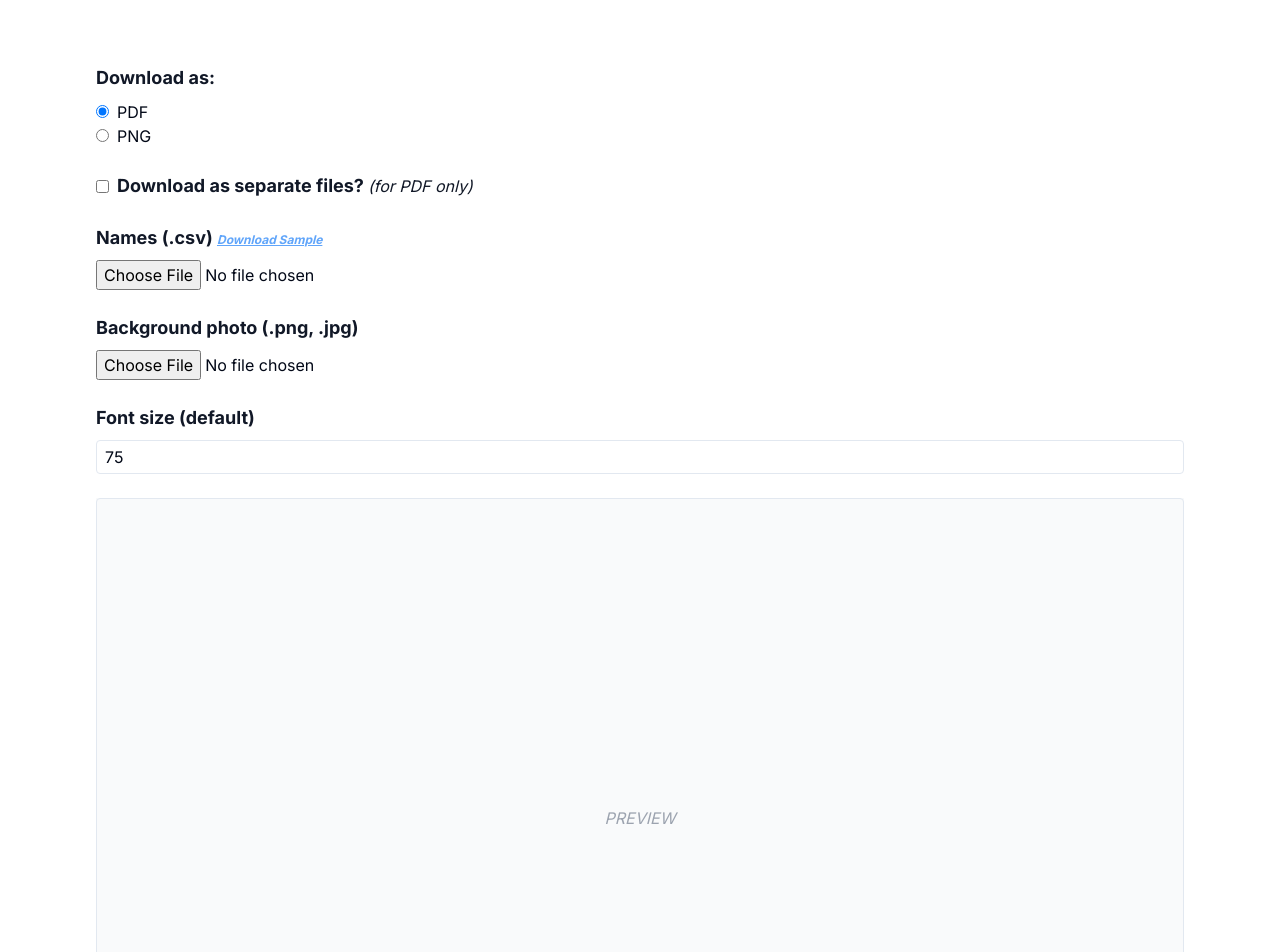
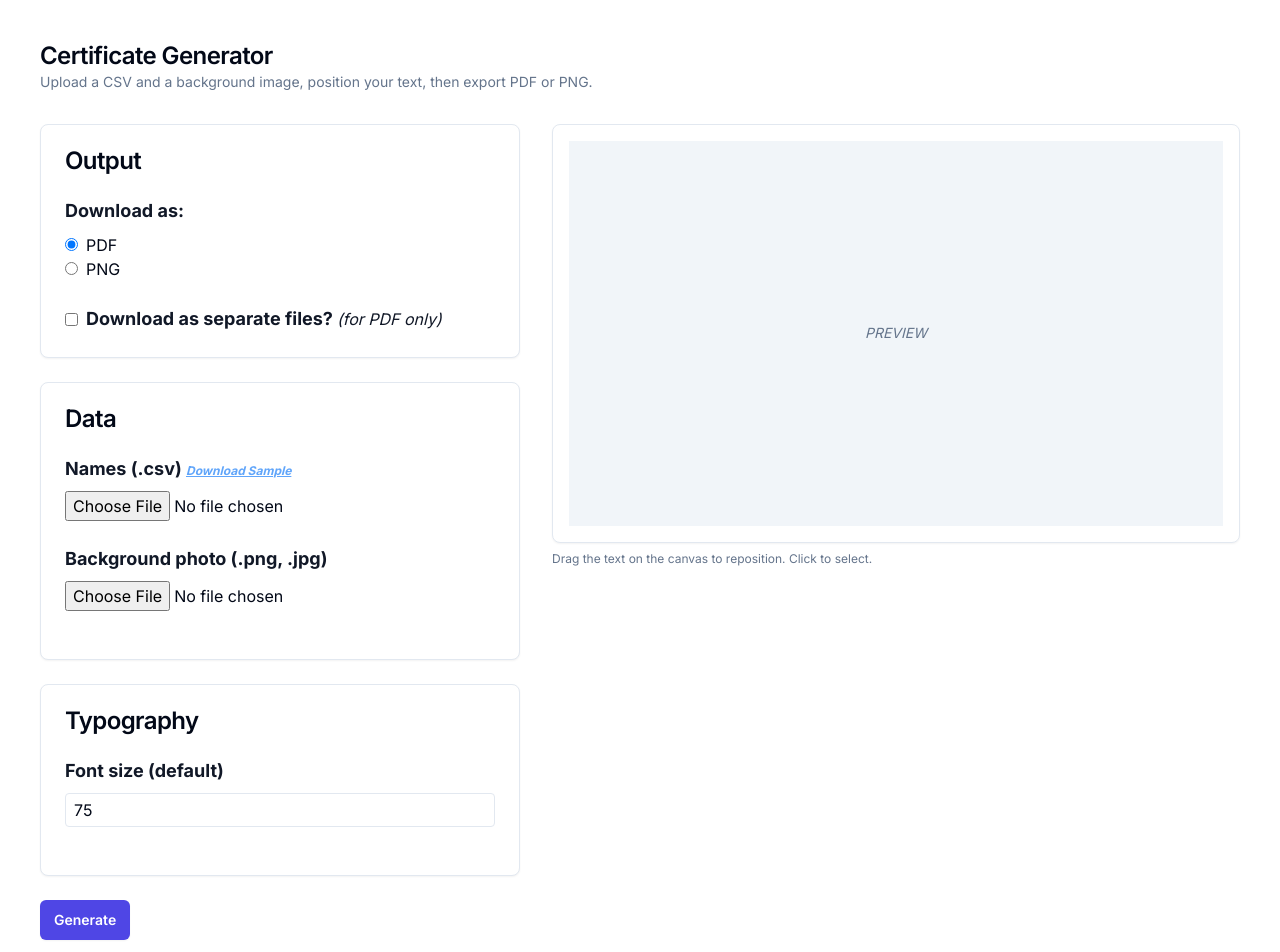
Before and after one commit to jrga03/cert-generator, a Next.js app: page / in a window 1280 px wide. Shown: the top 952 px of the page. Built offline with nearby package versions, Linux system fonts and the light colour scheme.

Commit message:
refactor: restructure page into card sections with sticky preview

```diff
--- a/src/app/page.css
+++ /dev/null
@@ -1,110 +0,0 @@
-/* .switch-bg input[type="checkbox"] {
-  height: 0;
-  width: 0;
-  visibility: hidden;
-}
-
-.switch-bg .switch-toggle {
-  cursor: pointer;
-  text-indent: -9999px;
-  width: 4rem;
-  height: 2rem;
-  background: grey;
-  display: block;
-  border-radius: 100px;
-  position: relative;
-}
-
-.switch-bg .switch-toggle:after {
-  content: "";
-  position: absolute;
-  top: 0.25rem;
-  left: 0.25rem;
-  width: 1.5rem;
-  height: 1.5rem;
-  background: #fff;
-  border-radius: 1.5rem;
-  transition: 0.3s;
-}
-
-.switch-bg input:checked + .switch-toggle {
-  background: #4f46e5;
-}
-
-.switch-bg input:checked + .switch-toggle:after {
-  left: calc(100% - 0.25rem);
-  transform: translateX(-100%);
-}
-
-.switch-bg .switch-toggle:active:after {
-  width: 2rem;
-} */
-
-/* Loader 1 */
-/* .loader-1 {
-  height: 32px;
-  width: 32px;
-  animation: loader-1-1 4.8s linear infinite;
-}
-
-@keyframes loader-1-1 {
-  0% {
-    transform: rotate(0deg);
-  }
-  100% {
-    transform: rotate(360deg);
-  }
-}
-.loader-1 span {
-  display: block;
-  position: absolute;
-  top: 0;
-  left: 0;
-  bottom: 0;
-  right: 0;
-  margin: auto;
-  height: 32px;
-  width: 32px;
-  clip: rect(0, 32px, 32px, 16px);
-  animation: loader-1-2 1.2s linear infinite;
-}
-
-@keyframes loader-1-2 {
-  0% {
-    transform: rotate(0deg);
-  }
-  100% {
-    transform: rotate(220deg);
-  }
-}
-.loader-1 span::after {
-  content: "";
-  position: absolute;
-  top: 0;
-  left: 0;
-  bottom: 0;
-  right: 0;
-  margin: auto;
-  height: 32px;
-  width: 32px;
-  clip: rect(0, 32px, 32px, 16px);
-  border: 3px solid #4f46e5;
-  border-radius: 50%;
-  animation: loader-1-3 1.2s cubic-bezier(0.77, 0, 0.175, 1) infinite;
-}
-
-@keyframes loader-1-3 {
-  0% {
-    transform: rotate(-140deg);
-  }
-  50% {
-    transform: rotate(-160deg);
-  }
-  100% {
-    transform: rotate(140deg);
-  }
-} */
-
-.canvas-container {
-  aspect-ratio: 1.7;
-}
--- a/src/app/page.js
+++ b/src/app/page.js
@@ -11,10 +11,9 @@ import { PAGE_HEIGHT, PAGE_WIDTH } from "@/utils/page-size";
 import { toast } from "sonner";
 import { Dialog, DialogContent, DialogHeader, DialogTitle } from "@/components/ui/dialog";
 import { Progress } from "@/components/ui/progress";
+import { Card, CardContent, CardHeader, CardTitle } from "@/components/ui/card";
 import { loadSettings, saveSettings, migrateLoadedSettings } from "@/utils/persistence";
 import { updateElement as updateElementHelper, parseCertCsv } from "@/utils/elements";
-
-import "./page.css";
 
 function Field({ label, labelFor, children, helperText }) {
   return (
@@ -271,9 +270,19 @@ export default function Home() {
         strategy="lazyOnload"
       />
 
-      <main className="flex justify-center items-center p-16">
-        <form className="w-full h-full" onSubmit={onSubmit} ref={formRef}>
-          <div className="container flex flex-col mx-auto">
+      <main className="container mx-auto p-6 lg:p-10">
+        <header className="mb-8">
+          <h1 className="text-2xl font-semibold tracking-tight">Certificate Generator</h1>
+          <p className="text-sm text-muted-foreground">
+            Upload a CSV and a background image, position your text, then export PDF or PNG.
+          </p>
+        </header>
+
+        <div className="grid gap-8 lg:grid-cols-[minmax(0,480px)_1fr]">
+          <form ref={formRef} onSubmit={onSubmit} className="space-y-6">
+            <Card>
+              <CardHeader><CardTitle>Output</CardTitle></CardHeader>
+              <CardContent className="space-y-4">
                 <Field label="Download as:" labelFor="type">
                   <div>
                     <input
@@ -314,15 +323,17 @@ export default function Home() {
                     checked={separate}
                     onChange={(e) => setSeparate(e.target.checked)}
                   />
-              {/* <label htmlFor="separate" className="switch-toggle">
-                Toggle
-              </label> */}
                   <label htmlFor="separate" className="ml-2 font-bold text-lg text-gray-900">
                     Download as separate files?
                   </label>
                   <span className="ml-1 italic text-gray-900">(for PDF only)</span>
                 </div>
+              </CardContent>
+            </Card>
 
+            <Card>
+              <CardHeader><CardTitle>Data</CardTitle></CardHeader>
+              <CardContent className="space-y-4">
                 <Field
                   label={
                     <div>
@@ -348,6 +359,23 @@ export default function Home() {
                   {csvError && <p className="mt-1 text-sm text-red-600">{csvError}</p>}
                 </Field>
 
+                <div className="flex flex-row gap-4">
+                  <Field label="Background photo (.png, .jpg)" labelFor="bgPhoto">
+                    <input
+                      id="bgPhoto"
+                      name="bgPhoto"
+                      type="file"
+                      accept=".png, .jpg"
+                      required
+                      onChange={onChangeBgPhoto}
+                    />
+                  </Field>
+
+                  <div className="w-20 h-20">
+                    {bgPhoto && <img className="w-full h-full object-contain" src={bgPhoto} alt="" />}
+                  </div>
+                </div>
+
                 {csvRows && csvRows.length > 0 && (
                   <Field label="Preview row" labelFor="previewRow">
                     <select
@@ -368,24 +396,12 @@ export default function Home() {
                     </select>
                   </Field>
                 )}
+              </CardContent>
+            </Card>
 
-            <div className="flex flex-row gap-4">
-              <Field label="Background photo (.png, .jpg)" labelFor="bgPhoto">
-                <input
-                  id="bgPhoto"
-                  name="bgPhoto"
-                  type="file"
-                  accept=".png, .jpg"
-                  required
-                  onChange={onChangeBgPhoto}
-                />
-              </Field>
-
-              <div className="w-20 h-20">
-                {bgPhoto && <img className="w-full h-full object-contain" src={bgPhoto} alt="" />}
-              </div>
-            </div>
-
+            <Card>
+              <CardHeader><CardTitle>Typography</CardTitle></CardHeader>
+              <CardContent className="space-y-4">
                 <Field label="Font size (default)" labelFor="globalFontSize">
                   <input
                     className="border px-2 py-1 rounded"
@@ -477,22 +493,8 @@ export default function Home() {
                     </div>
                   </Field>
                 )}
-
-            <div className="canvas-container w-full h-auto bg-gray-50 relative">
-              <canvas
-                className="w-full h-full touch-none"
-                ref={canvasRef}
-                onPointerDown={onPointerDownCanvas}
-                onPointerMove={onPointerMoveCanvas}
-                onPointerUp={onPointerUpCanvas}
-                onPointerCancel={onPointerUpCanvas}
-              />
-              {!hasPreview && (
-                <div className="absolute inset-0 border rounded italic uppercase flex items-center justify-center text-gray-400">
-                  Preview
-                </div>
-              )}
-            </div>
+              </CardContent>
+            </Card>
 
             <button
               type="submit"
@@ -504,8 +506,33 @@ export default function Home() {
             >
               {isGenerating ? "Generating…" : "Generate"}
             </button>
+          </form>
+
+          <aside className="lg:sticky lg:top-6 self-start space-y-2">
+            <Card>
+              <CardContent className="p-4">
+                <div className="aspect-[1.7] w-full bg-muted relative">
+                  <canvas
+                    className="w-full h-full touch-none"
+                    ref={canvasRef}
+                    onPointerDown={onPointerDownCanvas}
+                    onPointerMove={onPointerMoveCanvas}
+                    onPointerUp={onPointerUpCanvas}
+                    onPointerCancel={onPointerUpCanvas}
+                  />
+                  {!hasPreview && (
+                    <div className="absolute inset-0 flex items-center justify-center text-muted-foreground italic uppercase text-sm">
+                      Preview
                     </div>
-        </form>
+                  )}
+                </div>
+              </CardContent>
+            </Card>
+            <p className="text-xs text-muted-foreground">
+              Drag the text on the canvas to reposition. Click to select.
+            </p>
+          </aside>
+        </div>
       </main>
     </>
   );
```
Lines whose indentation alone changed are shown as unchanged.
